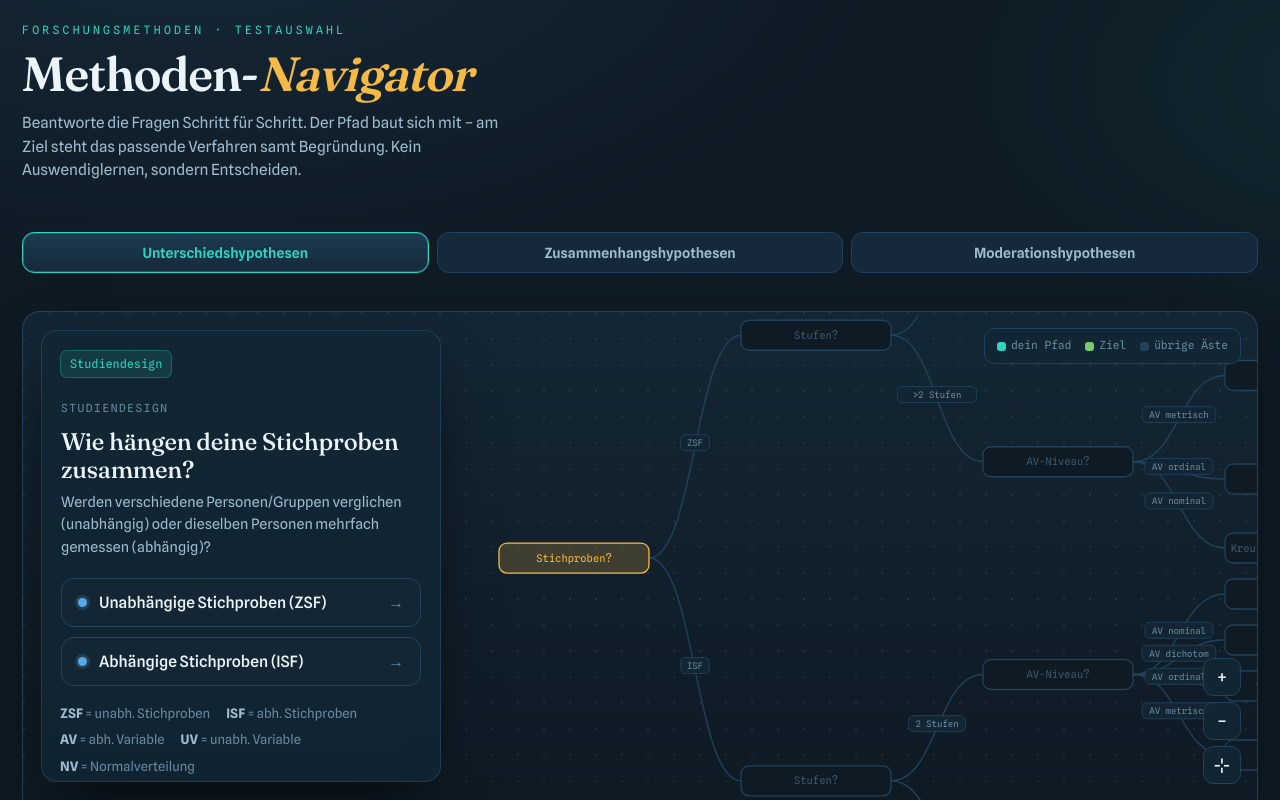
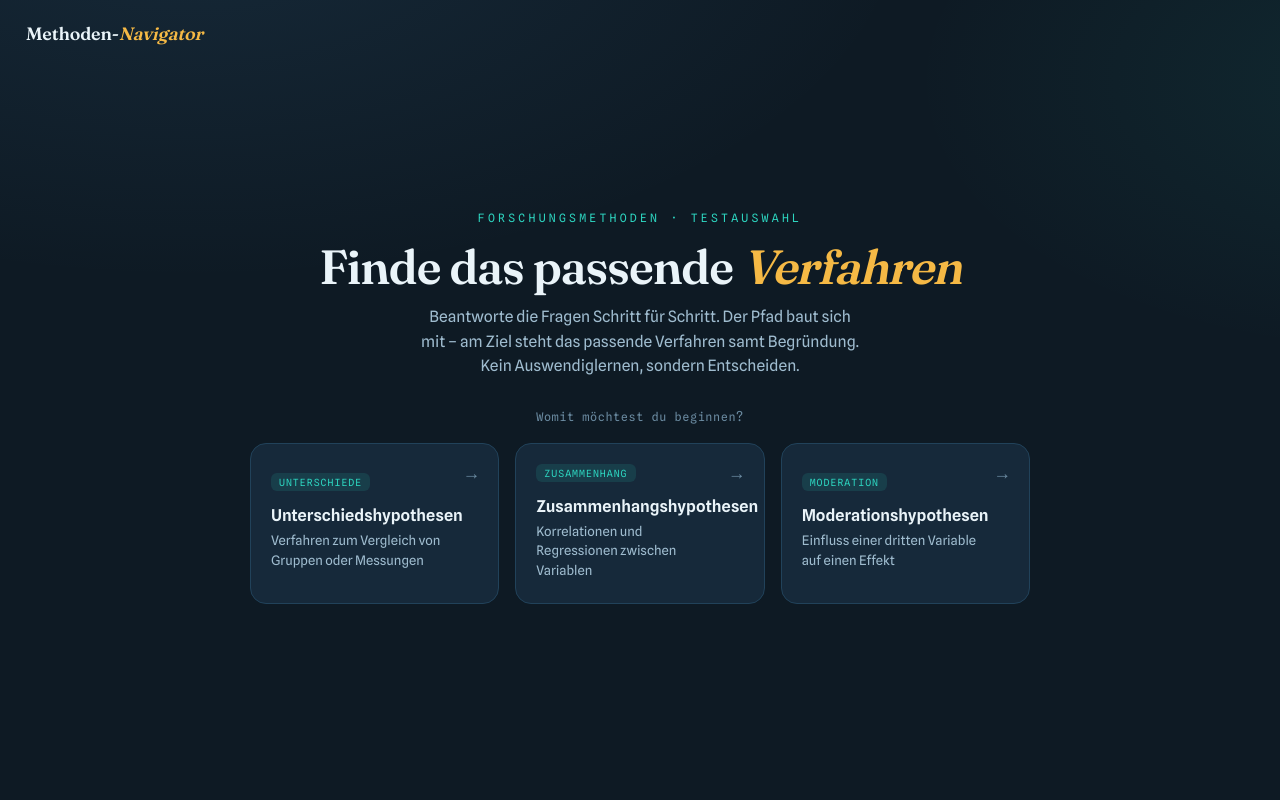
Before and after one commit to daniel-dorji-gratzer/methoden-navigator, a plain HTML site: page index.html in a window 1280 px wide. Drawn offline with Linux system fonts and the light colour scheme.

Commit message:
Vollbild-Startbildschirm + randlose Kartenansicht
- Neuer Startbildschirm (#welcome) als Vollbild-Overlay mit oberer Leiste
  (Platz fuer spaeteres Login, vorerst ohne Knopf) und Moduswahl als Einstieg:
  Klick auf eine Hypothesen-Karte startet direkt in den Modus und blendet
  den Startbildschirm aus. Ersetzt die alte Initialansicht mit totem Raum.
- Vollbild-Arbeitsmodus jetzt randlos: im started-Zustand seitliche Polster
  und Kartenrahmen/Schatten der canvasArea entfernt, Karte fuellt den Viewport.

Co-Authored-By: Claude Fable 5 <noreply@anthropic.com>

```diff
--- a/index.html
+++ b/index.html
@@ -81,9 +81,9 @@
         linear-gradient(180deg,var(--bg2),var(--bg));
       box-shadow:var(--shadow);
     }
-    /* nach dem Start: Header weg → Karte rückt ganz nach oben, füllt den Viewport */
-    .wrap.started{padding-top:0}
-    .wrap.started .canvasArea{margin-top:0;border-radius:0}
+    /* nach dem Start: Header weg → Karte füllt randlos den ganzen Viewport */
+    .wrap.started{padding:0}
+    .wrap.started .canvasArea{margin-top:0;border-radius:0;border:0;box-shadow:none}
     footer{display:none}
     /* scroll-/zoombarer Baum-Canvas */
     .mapStage{
@@ -342,6 +342,69 @@
   .legal-link,.legal-link:visited{color:var(--ink-faint);text-decoration:underline;text-underline-offset:2px}
   .legal-link:hover{color:var(--teal)}
 
+  /* ===== Vollbild-Startbildschirm ===== */
+  #welcome{
+    position:fixed;inset:0;z-index:60;display:flex;flex-direction:column;
+    background:
+      radial-gradient(1200px 600px at 15% -10%, rgba(90,169,230,.10) 0%, transparent 60%),
+      radial-gradient(900px 500px at 110% 10%, rgba(45,212,191,.08) 0%, transparent 55%),
+      var(--bg);
+    opacity:1;transition:opacity .45s ease;
+  }
+  #welcome.hide{opacity:0;pointer-events:none}
+  /* obere Leiste (Platz für späteres Login/Nutzerstatus) */
+  .wel-bar{
+    display:flex;align-items:center;justify-content:space-between;
+    padding:20px 26px;min-height:64px;flex:0 0 auto;
+  }
+  .wel-logo{font-family:'Fraunces',serif;font-weight:600;font-size:1.12rem;letter-spacing:-.01em}
+  .wel-logo em{font-style:italic;color:var(--amber)}
+  .wel-bar-right{min-width:1px}
+  /* zentrierter Hero */
+  .wel-main{
+    flex:1 1 auto;display:flex;flex-direction:column;align-items:center;justify-content:center;
+    text-align:center;padding:10px 22px 64px;
+  }
+  .wel-kicker{
+    font-family:'Spline Sans Mono',monospace;font-size:.72rem;letter-spacing:.28em;
+    text-transform:uppercase;color:var(--teal);margin-bottom:14px;
+  }
+  .wel-h1{
+    font-family:'Fraunces',serif;font-weight:600;
+    font-size:clamp(2rem,5.5vw,3rem);line-height:1.03;letter-spacing:-.02em;
+  }
+  .wel-h1 em{font-style:italic;color:var(--amber)}
+  .wel-sub{color:var(--ink-soft);margin-top:14px;max-width:48ch;font-size:.98rem}
+  .wel-pick{
+    font-family:'Spline Sans Mono',monospace;font-size:.74rem;letter-spacing:.05em;
+    color:var(--ink-faint);margin:30px 0 16px;
+  }
+  .wel-cards{
+    display:grid;grid-template-columns:repeat(3,minmax(0,1fr));gap:16px;
+    width:100%;max-width:780px;
+  }
+  .wel-card{
+    position:relative;text-align:left;cursor:pointer;font-family:inherit;
+    background:var(--panel);border:1px solid var(--panel-edge);border-radius:16px;
+    padding:20px 20px 22px;transition:transform .18s ease,border-color .18s ease,background .18s ease;
+  }
+  .wel-card:hover{border-color:var(--teal);background:#1a3245;transform:translateY(-3px)}
+  .wel-card:focus-visible{outline:2px solid var(--teal);outline-offset:2px}
+  .wel-card h3{font-family:'Spline Sans',sans-serif;font-size:1.02rem;font-weight:600;color:var(--ink);margin-bottom:6px}
+  .wel-card p{color:var(--ink-soft);font-size:.82rem;line-height:1.5;margin:0;max-width:24ch}
+  .wel-tag{
+    display:inline-block;font-family:'Spline Sans Mono',monospace;font-size:.62rem;
+    letter-spacing:.1em;color:var(--teal);background:rgba(45,212,191,.12);
+    border-radius:6px;padding:3px 8px;margin-bottom:14px;
+  }
+  .wel-arrow{position:absolute;top:18px;right:18px;color:var(--ink-faint);font-size:1.1rem;transition:.18s}
+  .wel-card:hover .wel-arrow{color:var(--teal);transform:translateX(2px)}
+  @media (max-width:720px){
+    .wel-cards{grid-template-columns:1fr;max-width:420px}
+    .wel-card p{max-width:none}
+    .wel-main{padding:6px 20px 48px}
+  }
+
   /* ===== Onboarding-Kollaps: großer Header weicht Panel-Kopfzeile ===== */
   #bigHeader, #bigModes{
     transition:opacity .4s ease, max-height .45s ease, margin .45s ease, transform .4s ease;
@@ -403,6 +466,39 @@
 </style>
 </head>
 <body>
+<!-- Vollbild-Startbildschirm: Moduswahl als Einstieg; obere Leiste reserviert für späteres Login -->
+<div id="welcome">
+  <div class="wel-bar">
+    <div class="wel-logo">Methoden-<em>Navigator</em></div>
+    <div class="wel-bar-right"></div>
+  </div>
+  <main class="wel-main">
+    <div class="wel-kicker">Forschungsmethoden · Testauswahl</div>
+    <h1 class="wel-h1">Finde das passende <em>Verfahren</em></h1>
+    <p class="wel-sub">Beantworte die Fragen Schritt für Schritt. Der Pfad baut sich mit – am Ziel steht das passende Verfahren samt Begründung. Kein Auswendiglernen, sondern Entscheiden.</p>
+    <div class="wel-pick">Womit möchtest du beginnen?</div>
+    <div class="wel-cards">
+      <button class="wel-card" data-root="unterschied">
+        <span class="wel-arrow">→</span>
+        <span class="wel-tag">UNTERSCHIEDE</span>
+        <h3>Unterschiedshypothesen</h3>
+        <p>Verfahren zum Vergleich von Gruppen oder Messungen</p>
+      </button>
+      <button class="wel-card" data-root="zusammenhang">
+        <span class="wel-arrow">→</span>
+        <span class="wel-tag">ZUSAMMENHANG</span>
+        <h3>Zusammenhangshypothesen</h3>
+        <p>Korrelationen und Regressionen zwischen Variablen</p>
+      </button>
+      <button class="wel-card" data-root="moderation">
+        <span class="wel-arrow">→</span>
+        <span class="wel-tag">MODERATION</span>
+        <h3>Moderationshypothesen</h3>
+        <p>Einfluss einer dritten Variable auf einen Effekt</p>
+      </button>
+    </div>
+  </main>
+</div>
 <div class="wrap" id="wrap">
   <header id="bigHeader">
     <div class="kicker">Forschungsmethoden · Testauswahl</div>
@@ -1082,6 +1178,18 @@ document.querySelectorAll('.mode-btn, .seg-btn').forEach(btn=>{
   btn.addEventListener('click',()=>setMode(btn.dataset.root));
 });
 
+/* Vom Startbildschirm in die App: Modus wählen → Karte aufbauen → Welcome ausblenden */
+function enterApp(root){
+  setMode(root);
+  markStarted();
+  const w=document.getElementById('welcome');
+  w.classList.add('hide');
+  setTimeout(()=>{ w.style.display='none'; centerOnCurrent(false); }, 460);
+}
+document.querySelectorAll('.wel-card').forEach(card=>{
+  card.addEventListener('click',()=>enterApp(card.dataset.root));
+});
+
 /* Info-Button im Panelkopf blendet die Kurzbeschreibung ein/aus */
 (function(){
   const info=document.getElementById('infoBtn');
```
